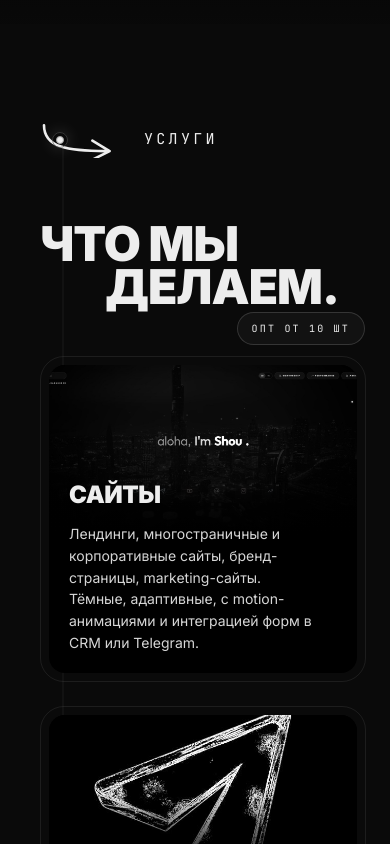
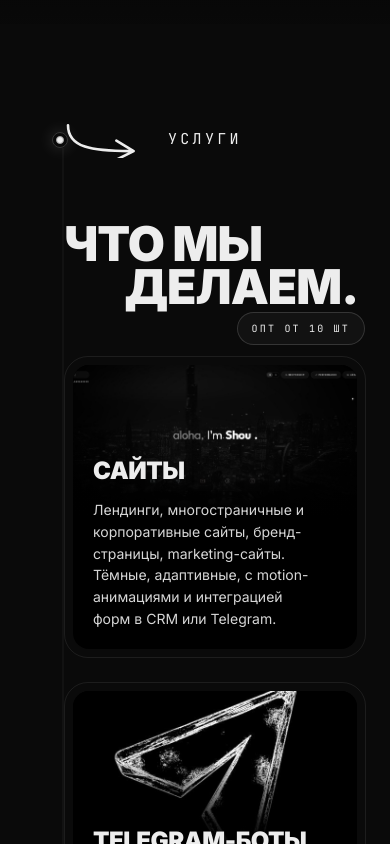
Before and after one commit to iamshouu/temat, a React (Vite) app: page / in a window 390 px wide. Shown: the part 820-1664 px from the top of the page. Built offline with nearby package versions, Linux system fonts and the light colour scheme; a web font is replaced by a local one.

Commit message:
fix(mobile): CTA full-width on mobile (no edge clipping), services cards padding-left bumped to clear tracing beam (pl-4 → pl-10)

```diff
--- a/src/components/Hero.tsx
+++ b/src/components/Hero.tsx
@@ -91,7 +91,7 @@ export function Hero() {
             href={TELEGRAM_URL}
             target="_blank"
             rel="noreferrer"
-            className="group inline-flex items-center justify-center gap-3 border border-accent px-6 py-3.5 md:py-3 font-mono text-[11px] md:text-[12px] uppercase tracking-[0.2em] text-accent transition-colors duration-300 hover:bg-accent hover:text-bg"
+            className="group flex md:inline-flex w-full md:w-auto items-center justify-center gap-3 border border-accent px-6 py-3.5 md:py-3 font-mono text-[11px] md:text-[12px] uppercase tracking-[0.2em] text-accent transition-colors duration-300 hover:bg-accent hover:text-bg"
           >
             [ написать в telegram&nbsp;→ ]
           </a>
--- a/src/components/Services.tsx
+++ b/src/components/Services.tsx
@@ -43,7 +43,7 @@ const SERVICES = [
 export function Services() {
   return (
     <section id="services" className="relative px-6 md:px-12 py-24 md:py-48">
-      <TracingBeam className="pl-4 md:pl-10">
+      <TracingBeam className="pl-10 md:pl-10">
       <SectionLabel label="услуги" count="(4)" />
 
       <motion.h2
```
